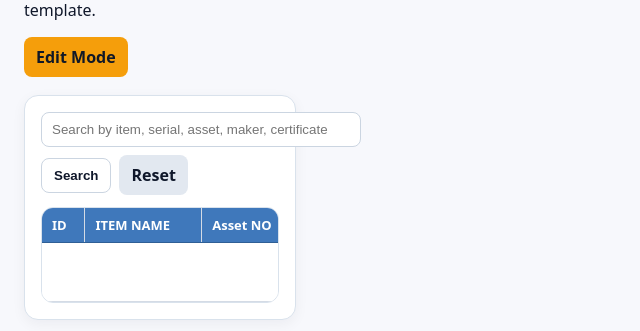
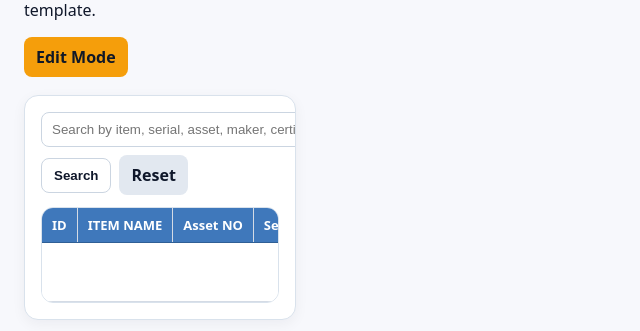
Before and after one commit to paintgree/inspection-erp-liner, a FastAPI app: template app/templates/docs_calibration_list.html in a window 1280 px wide. Shown: the part 178-509 px from the top of the page, without its empty margins (0-640 px from the left). Run offline with FastAPI, Linux system fonts and the light colour scheme; the template is opened without the code that fills it, so the values that code supplies are empty; parts of the project's set-up code (start-up, migrations or seed data) failed here and were passed over; some libraries are stand-ins or nearby versions.

Commit message:
Update docs_calibration_list.html

```diff
--- a/app/templates/docs_calibration_list.html
+++ b/app/templates/docs_calibration_list.html
@@ -21,10 +21,67 @@
   .cal-toolbar form { display:flex; gap:8px; flex-wrap:wrap; align-items:center; }
 
   .cal-table-wrap {
-    overflow:auto; border:1px solid #d9e2ec; border-radius:12px; background:#fff;
+    width: 100%;
+    overflow-x: auto;
+    overflow-y: visible;
+    border: 1px solid #d9e2ec;
+    border-radius: 12px;
+    background: #fff;
   }
   .cal-table {
-    width:100%; border-collapse:collapse; min-width:1700px; font-size:13px;
+    width: 100%;
+    border-collapse: collapse;
+    table-layout: auto;
+    min-width: 0;
+    font-size: 13px;
+  }
+  .page,
+  .erp-content-shell,
+  .cal-card {
+    width: 100%;
+    max-width: 100%;
+  }
+
+  .cal-card {
+    overflow: hidden;
+  }
+
+  .cal-table td:nth-child(13) {
+    min-width: 180px;
+  }
+
+  .cal-table td:nth-child(2) {
+    min-width: 220px;
+  }
+  .cal-table th,
+  .cal-table td {
+    border-right: 1px solid #d4dbe5;
+    border-bottom: 1px solid #d4dbe5;
+    padding: 8px 10px;
+    text-align: left;
+    vertical-align: middle;
+    white-space: normal;
+    word-break: break-word;
+  }
+
+  .cal-table th {
+    white-space: nowrap;
+  }
+
+  .cal-table td:nth-child(2),
+  .cal-table td:nth-child(3),
+  .cal-table td:nth-child(4),
+  .cal-table td:nth-child(5),
+  .cal-table td:nth-child(6),
+  .cal-table td:nth-child(7),
+  .cal-table td:nth-child(8),
+  .cal-table td:nth-child(9),
+  .cal-table td:nth-child(10),
+  .cal-table td:nth-child(11),
+  .cal-table td:nth-child(12),
+  .cal-table td:nth-child(13),
+  .cal-table td:nth-child(14) {
+    min-width: 90px;
   }
   .cal-table thead th {
     position:sticky; top:0; background:#3f78bb; color:#fff; z-index:1; border-bottom:1px solid #2f5f95; white-space:nowrap;
```
